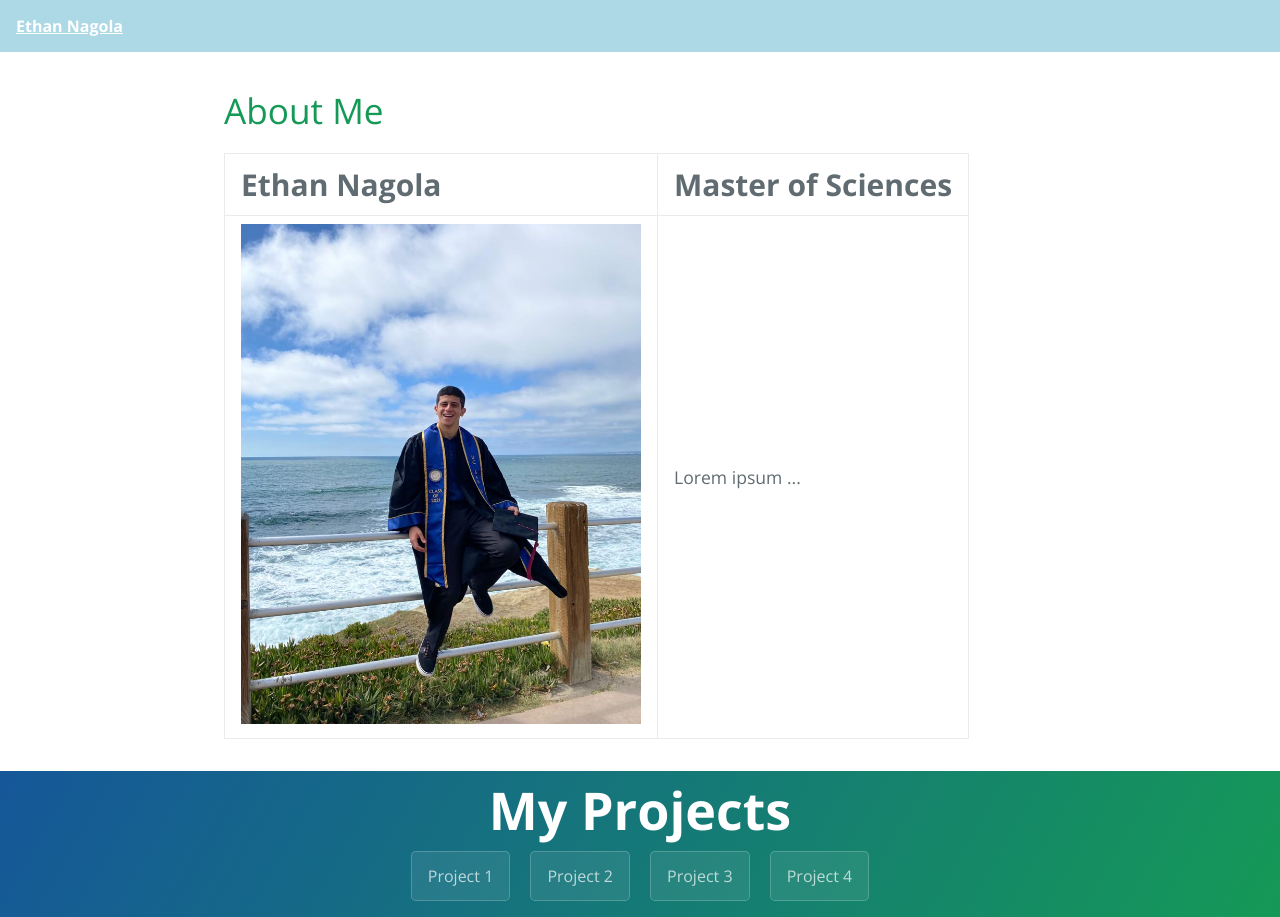
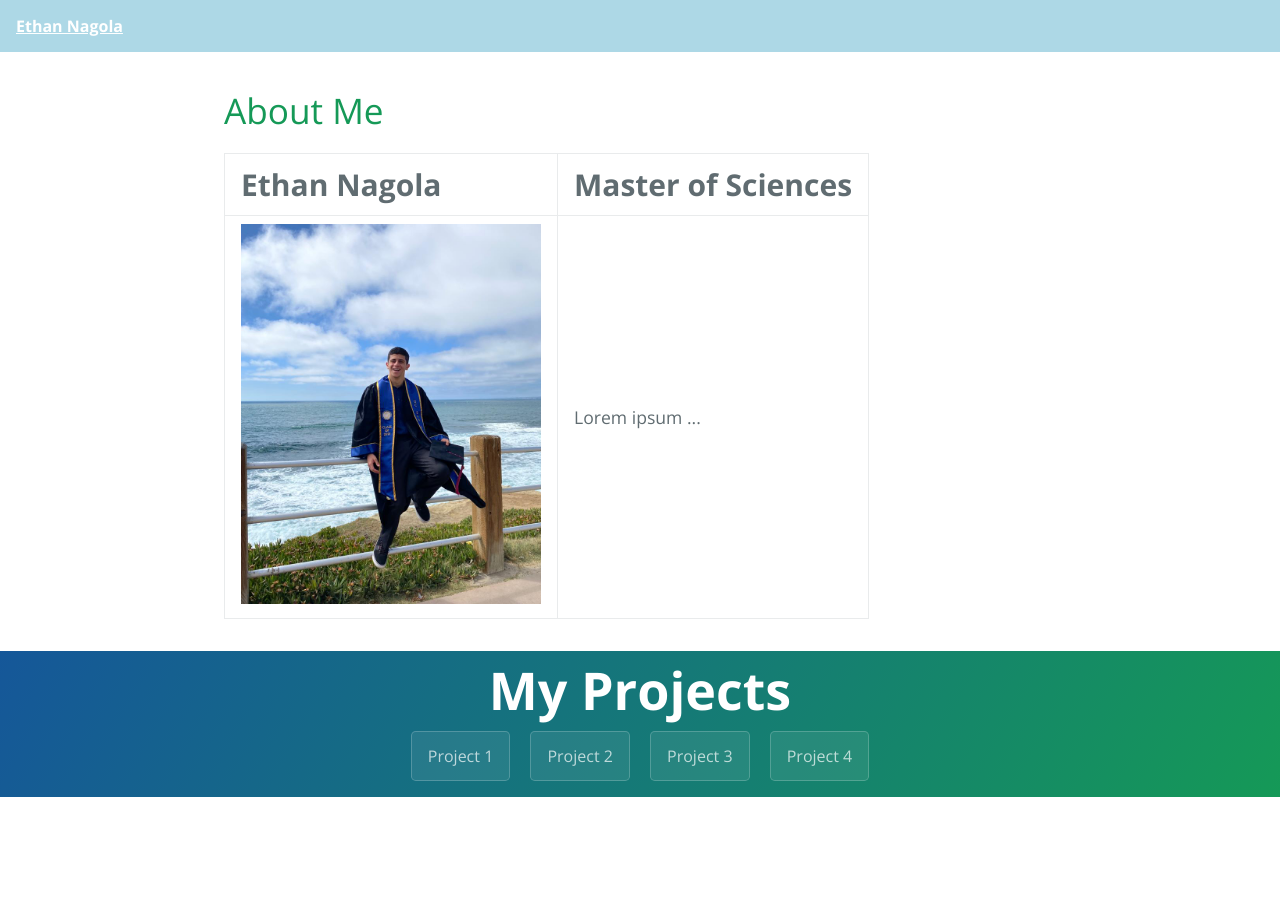
Before and after one commit to enagola/web, a Jekyll site: the page built from docs/ethan.md, in a window 1280 px wide. Built offline with Jekyll 4.4.1, drawn with Linux system fonts in a browser that asks for light colours.

Commit message:
Create ethan.md

```diff
--- a/docs/ethan.md
+++ b/docs/ethan.md
@@ -12,7 +12,7 @@ pageheader: page-header-about
     <td><b style="font-size:30px">Master of Sciences</b></td>
  </tr>
  <tr>
-    <td><img src="https://github.com/enagola/web/blob/main/Photos/EthanPic.jpeg" width="400" height="500"></td>
+    <td><img src="https://github.com/enagola/web/blob/main/Photos/EthanPic.jpeg" width="300" height="380"></td>
     <td>Lorem ipsum ...</td>
  </tr>
 </table>
```
